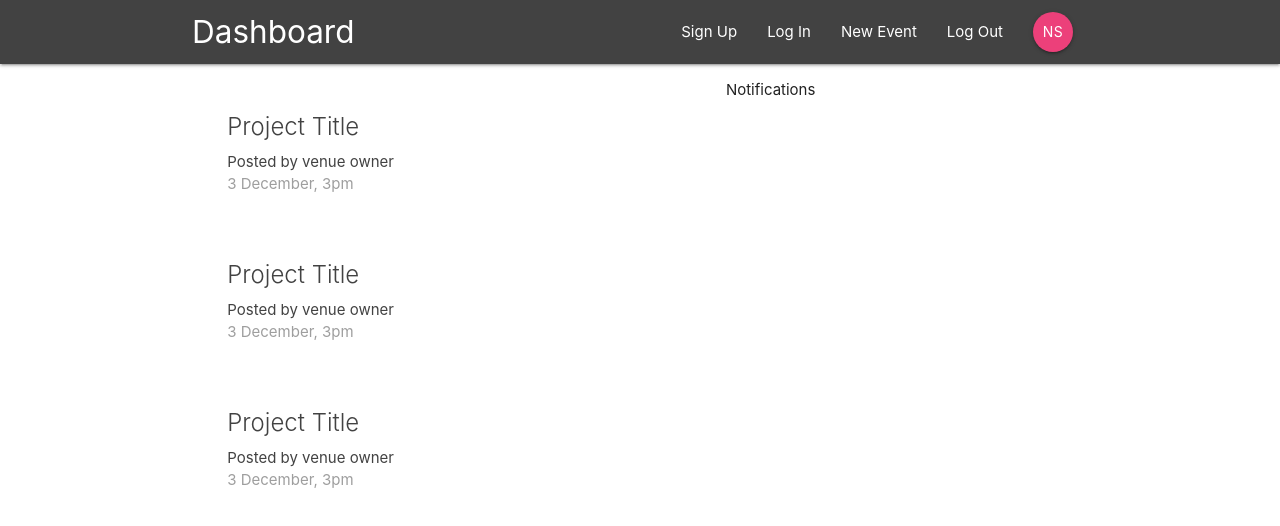
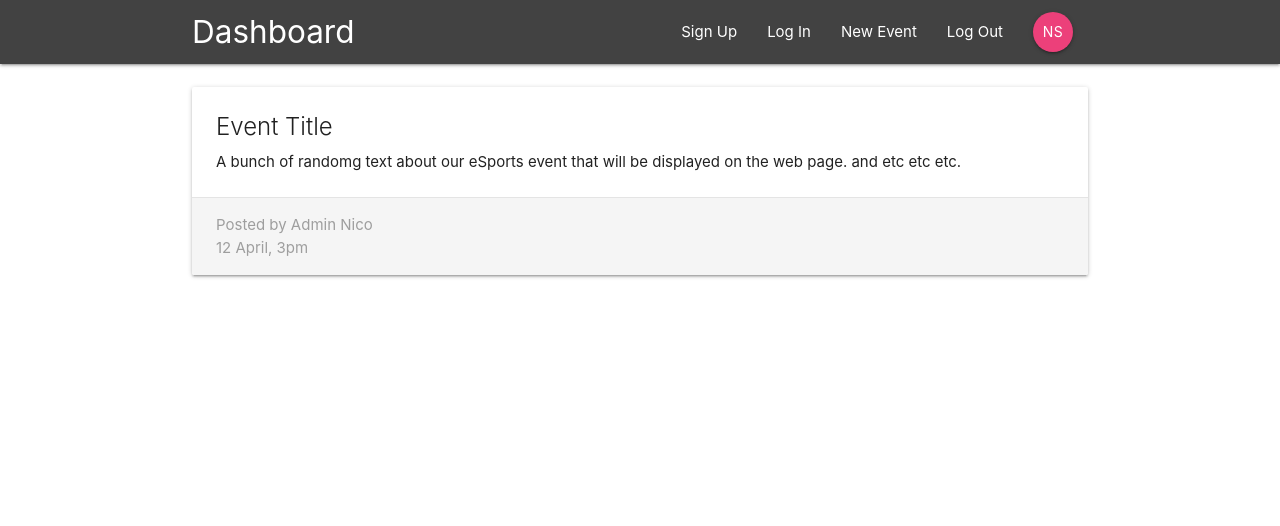
Before and after one commit to nstranquist/react-dashboard-v1, a React (Create React App) app: page /project/1 in a window 1280 px wide. Shown: the top 526 px of the page. Built offline with nearby package versions, Linux system fonts and the light colour scheme.

Commit message:
added EventDetail component, made <Route> in App.js

```diff
--- a/src/App.js
+++ b/src/App.js
@@ -2,6 +2,7 @@ import React, { Component } from 'react';
 import { BrowserRouter, Switch, Route } from 'react-router-dom';
 import Navbar from './components/layout/Navbar';
 import Dashboard from './components/dashboard/Dashboard';
+import EventDetails from './components/event/EventDetails';
 
 class App extends Component {
   render() {
@@ -10,7 +11,8 @@ class App extends Component {
         <div className="App">
           <Navbar />
           <Switch>
-            <Route path="/" component={Dashboard} />
+            <Route exact path="/" component={Dashboard} />
+            <Route path="/project/:id" component={EventDetails} />
           </Switch>
         </div>
       </BrowserRouter>
--- a/src/components/event/EventDetails.js
+++ b/src/components/event/EventDetails.js
@@ -0,0 +1,20 @@
+import React from 'react'
+
+const EventDetails = () => {
+  return (
+     <div className="container section event-details">
+        <div className="card z-index-0">
+            <div className="card-content">
+                <span className="card-title">Event Title</span>
+                <p>A bunch of randomg text about our eSports event that will be displayed on the web page. and etc etc etc.</p>
+            </div>
+            <div className="card-action grey lighten-4 grey-text">
+                <div>Posted by Admin Nico</div>
+                <div>12 April, 3pm</div>
+            </div>
+        </div>
+     </div>
+  );
+}
+
+export default EventDetails
```
